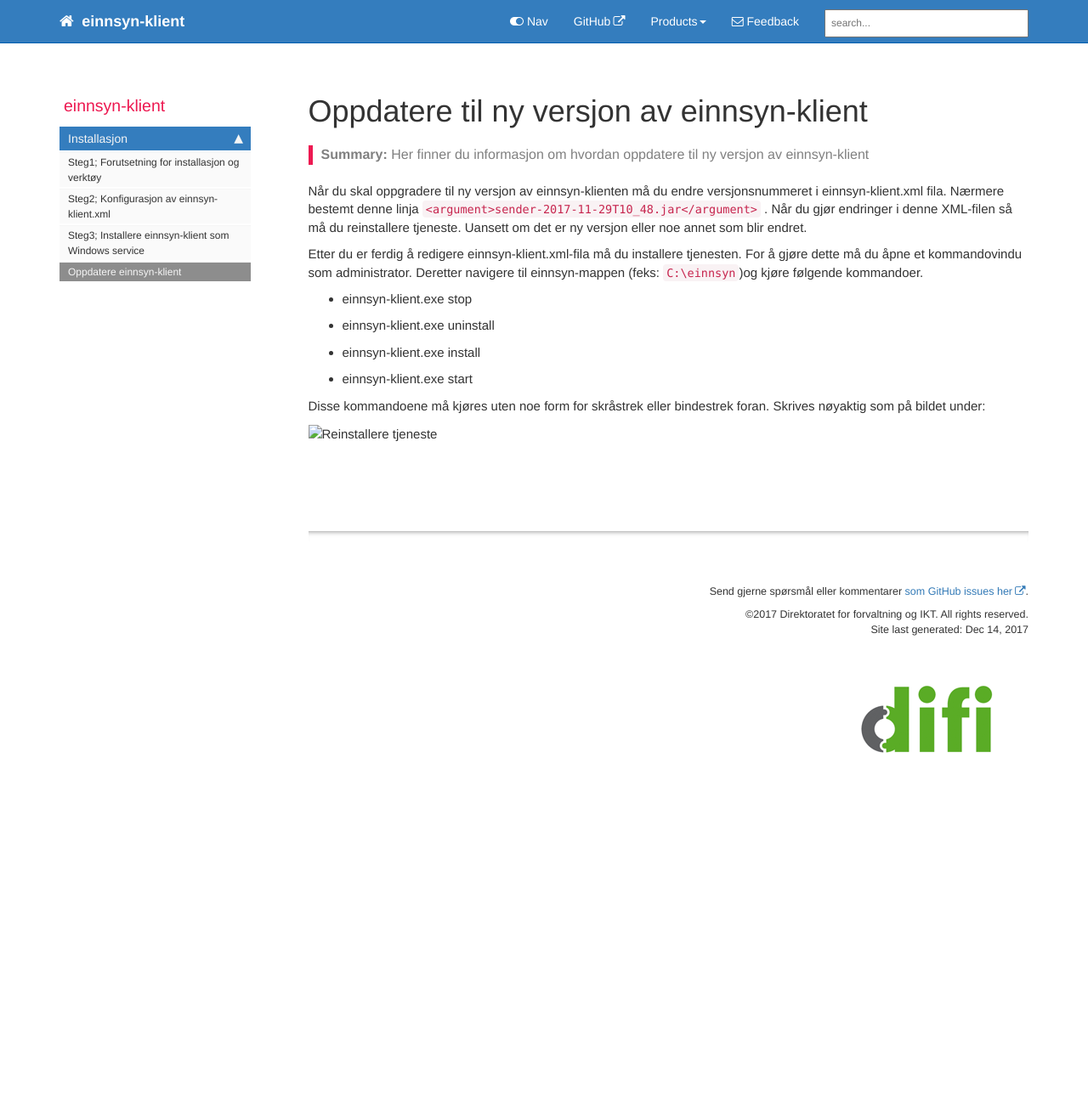
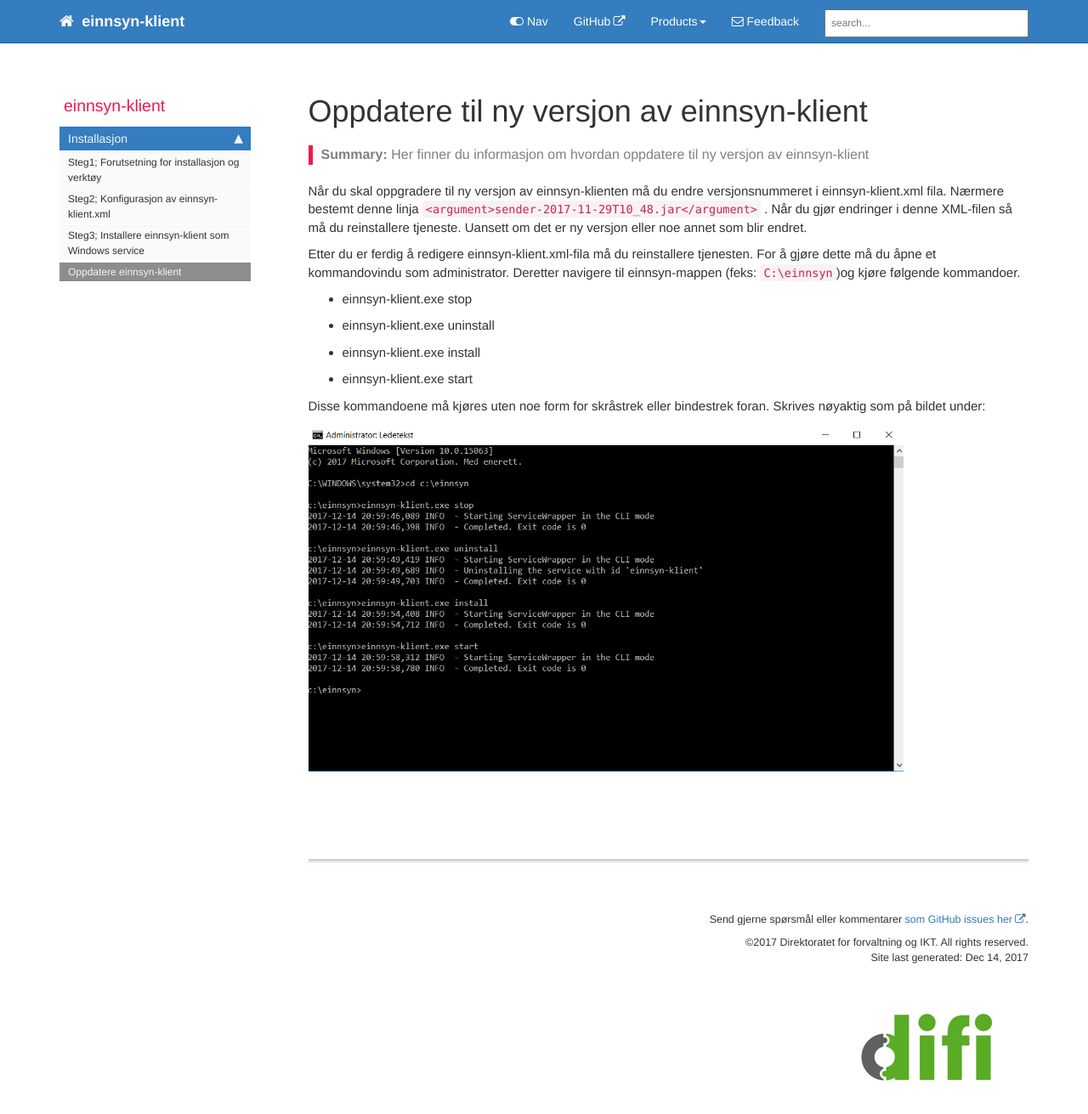
Before and after one commit to difi/einnsyn-klient, a Jekyll site: the page built from pages/4_oppdatere_tjeneste.md, in a window 1280 px wide and 1397 px high. Shown: the top 1311 px of the window at 85% size. Built offline with Jekyll 4.4.1, drawn with Linux system fonts in a browser that asks for light colours; nearby versions of some CDN libraries; comment, search, counter and statistics services are not loaded.

Commit message:
Update 4_oppdatere_tjeneste.md

````diff
--- a/pages/4_oppdatere_tjeneste.md
+++ b/pages/4_oppdatere_tjeneste.md
@@ -10,7 +10,7 @@
 
 Når du skal oppgradere til ny versjon av einnsyn-klienten må du endre versjonsnummeret i einnsyn-klient.xml fila. Nærmere bestemt denne linja ```<argument>sender-2017-11-29T10_48.jar</argument>``` . Når du gjør endringer i denne XML-filen så må du reinstallere tjeneste.  Uansett om det er ny versjon eller noe annet som blir endret.
 
-Etter du er ferdig å redigere einnsyn-klient.xml-fila må du installere tjenesten. For å gjøre dette må du åpne et kommandovindu som administrator. Deretter navigere til einnsyn-mappen (feks: ```C:\einnsyn```)og kjøre følgende kommandoer.
+Etter du er ferdig å redigere einnsyn-klient.xml-fila må du reinstallere tjenesten. For å gjøre dette må du åpne et kommandovindu som administrator. Deretter navigere til einnsyn-mappen (feks: ```C:\einnsyn```)og kjøre følgende kommandoer.
 
 * einnsyn-klient.exe stop
 * einnsyn-klient.exe uninstall
@@ -18,4 +18,4 @@
 * einnsyn-klient.exe start
 
 Disse kommandoene må kjøres uten noe form for skråstrek eller bindestrek foran. Skrives nøyaktig som på bildet under:
-![Reinstallere tjeneste]()
+![Reinstallere tjeneste](../resources/reinstall_klient.png)
````
